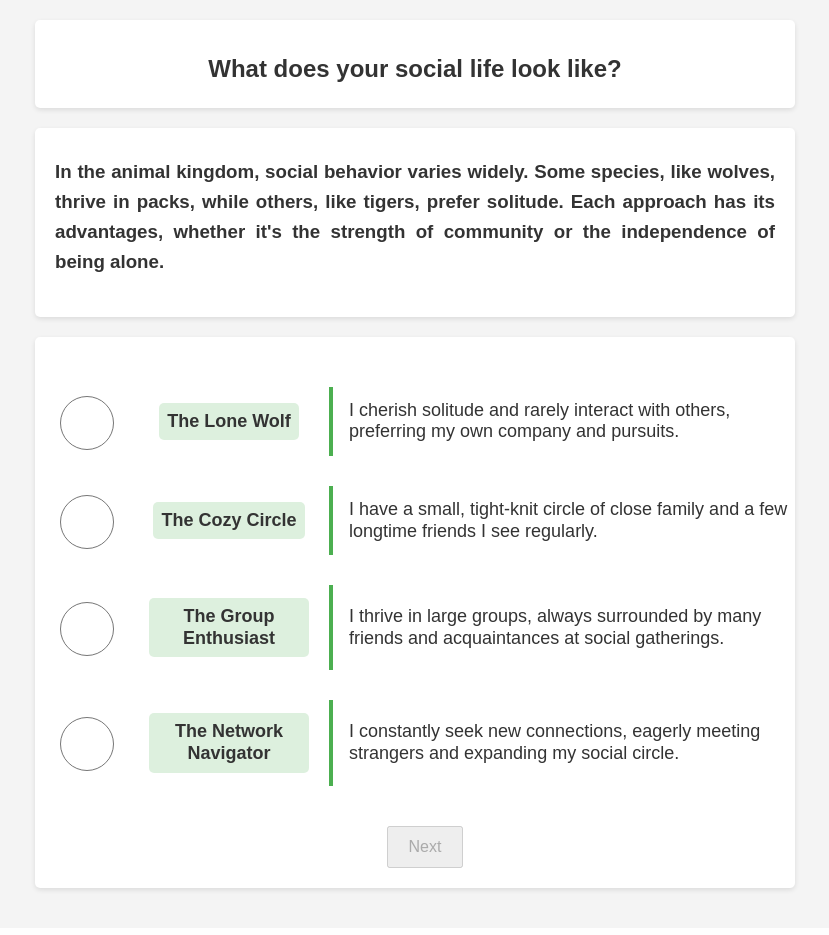
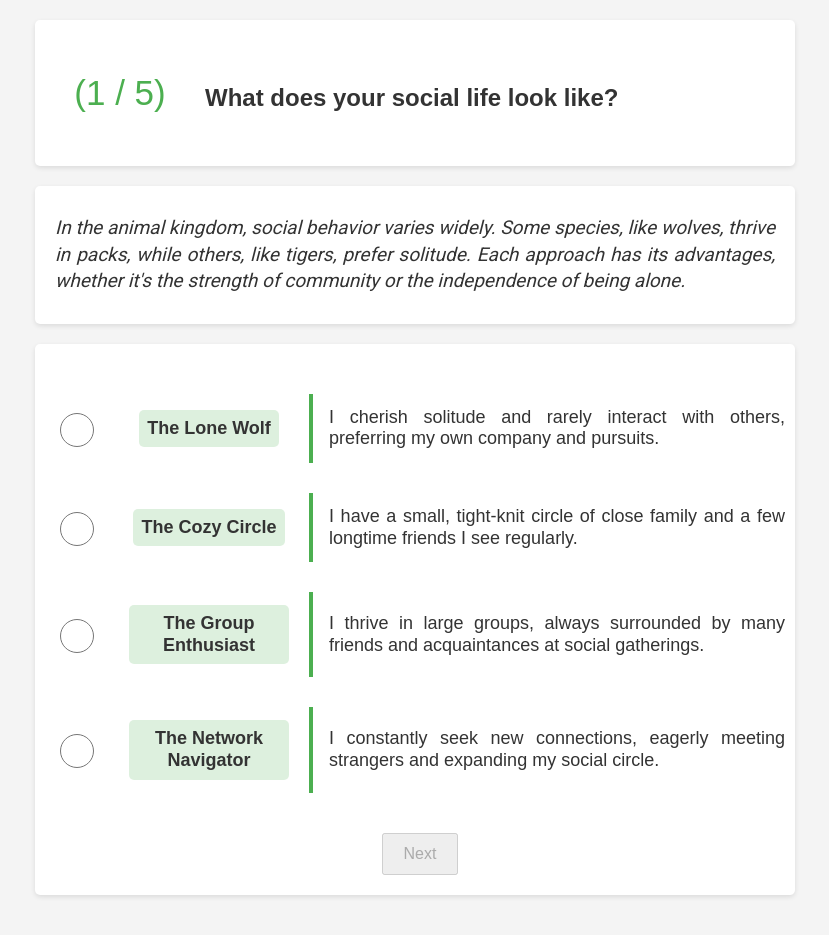
Before and after one commit to ju-henry/WildlyMe, a Flask app: page /question in a window 1280 px wide. Shown: the whole page, without its empty margins (225-1054 px from the left). Run offline with Flask 3, Linux system fonts and the light colour scheme.

Commit message:
added styles to question.html

```diff
--- a/app.py
+++ b/app.py
@@ -35,7 +35,9 @@ def question():
     if session['question_num'] >= 5:
         return redirect(url_for('result'))
 
-    return render_template('question.html', question=questions[session['question_num']])
+    return render_template('question.html',
+                           question=questions[session['question_num']],
+                           question_number=session['question_num'])
 
 @app.route('/result')
 def result():
--- a/static/style.css
+++ b/static/style.css
@@ -36,8 +36,12 @@ h3 {
     text-align: left;
 }
 
-.justify {
+#infotext {
+    line-height: 1.4;
     text-align: justify;
+    font-family: 'Roboto', sans-serif;
+    font-style: italic;
+    font-size: 19px;
 }
 
 button#start-quiz {
@@ -66,7 +70,7 @@ section {
 }
 
 #answers {
-    padding-right: 0;
+    padding-right: 10px;
 }
 
 .animal-icons {
@@ -88,11 +92,28 @@ section {
 
 #question {
     margin-top: 0px;
-    padding: 10px 20px;
+    padding-top: 10px;
+    padding-bottom: 10px;
+    position: relative;
+    padding-left: 20px;
+    padding-right: 20px;
+}
+
+#question_number {
+    color: #4CAF50;
+    font-size: 35px;
+}
+
+#myleft-column {
+    width: 130px; /* Fixed width for the left column */
+    flex-shrink: 0;
+    display: flex;
+    align-items: center;
+    justify-content: center;
 }
 
 #info {
-    margin: 20px 0;
+    margin: 20px 0px;
     padding: 10px 20px;
 }
 
@@ -127,7 +148,6 @@ form {
 
 .right-column {
     flex-grow: 1; /* Fills the remaining space */
-    /*background-color: #ffe4e140; /* Light pink background */
     position: relative;
     display: flex;
     align-items: center; /* Centers vertically */
@@ -147,12 +167,12 @@ form {
     display: flex;
     align-items: center;
     margin-bottom: 10px;
-    min-height: 54px; /* Minimum height equal to radio button */
+    min-height: 34px; /* Minimum height equal to radio button */
 }
 
 input[type="radio"] {
-    width: 54px;
-    height: 54px;
+    width: 34px;
+    height: 34px;
     margin-right: 15px;
     cursor: pointer;
     flex-shrink: 0;
@@ -165,7 +185,8 @@ label {
     flex: 1;
     display: flex;
     align-items: center;
-    min-height: 54px; /* Minimum height equal to radio button */
+    min-height: 34px; /* Minimum height equal to radio button */
+    pointer-events: none;
 }
 
 input[type="submit"] {
--- a/templates/question.html
+++ b/templates/question.html
@@ -2,29 +2,37 @@
 <html>
 <head>
     <title>Question</title>
+    <link href="https://fonts.googleapis.com/css2?family=Roboto:wght@400;700&display=swap" rel="stylesheet">
     <link rel="stylesheet" href="{{ url_for('static', filename='style.css') }}">
     <meta name="viewport" content="width=device-width, initial-scale=1.0">
 </head>
 <body>
     <section id="question">
-        <h2>{{ question["question"] }}</h2>
+        <div class="container">
+            <div id="myleft-column">
+                <p id="question_number">({{ question_number + 1 }} / 5)</p>
+            </div>
+            <div class="column right-column">
+                <h2>{{ question["question"] }}</h2>
+            </div>
+        </div>
     </section>
     <section id="info">
-        <h3 class="justify">{{ question["info"] }}</h3>
+        <p id="infotext">{{ question["info"] }}</p>
     </section>
     <section id="answers">
         <form method="POST" id="questionForm">
             {% for option in question.answers %}
             <div class="answer-option">
                 <input type="radio" name="answer" value="{{ loop.index - 1 }}" id="answer{{ loop.index }}">
-                <label for="answer{{ loop.index }}">
+                <label>
                     <div class="container">
                         <div class="column left-column">
                             <p class="catchword">{{ question.answer_short[loop.index - 1] }}</p>
                         </div>
                         <div class="column right-column">
                             <div class="vertical-bar"></div>
-                            <p>{{ option }}</p>
+                            <p style="text-align: justify;">{{ option }}</p>
                         </div>
                     </div>
                 </label>
```
